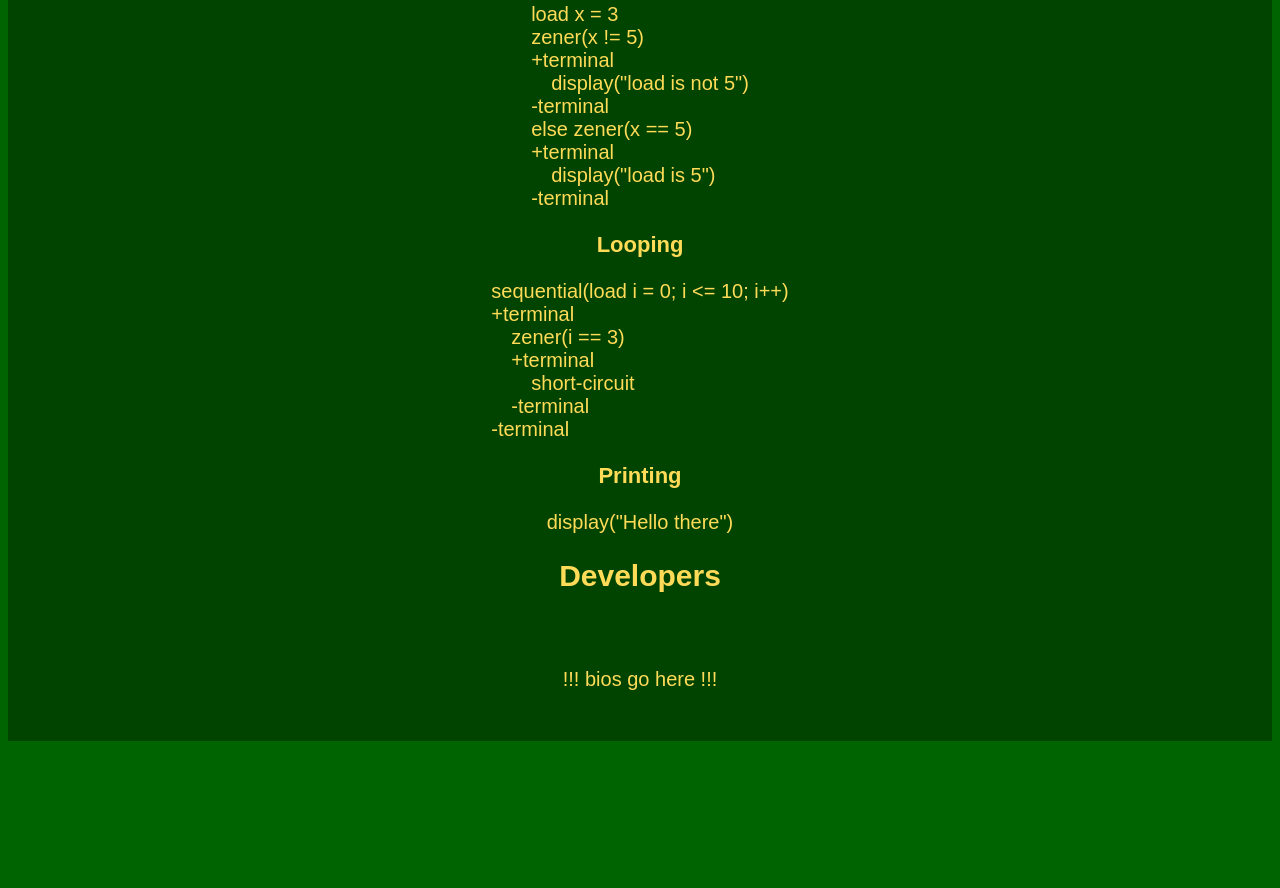
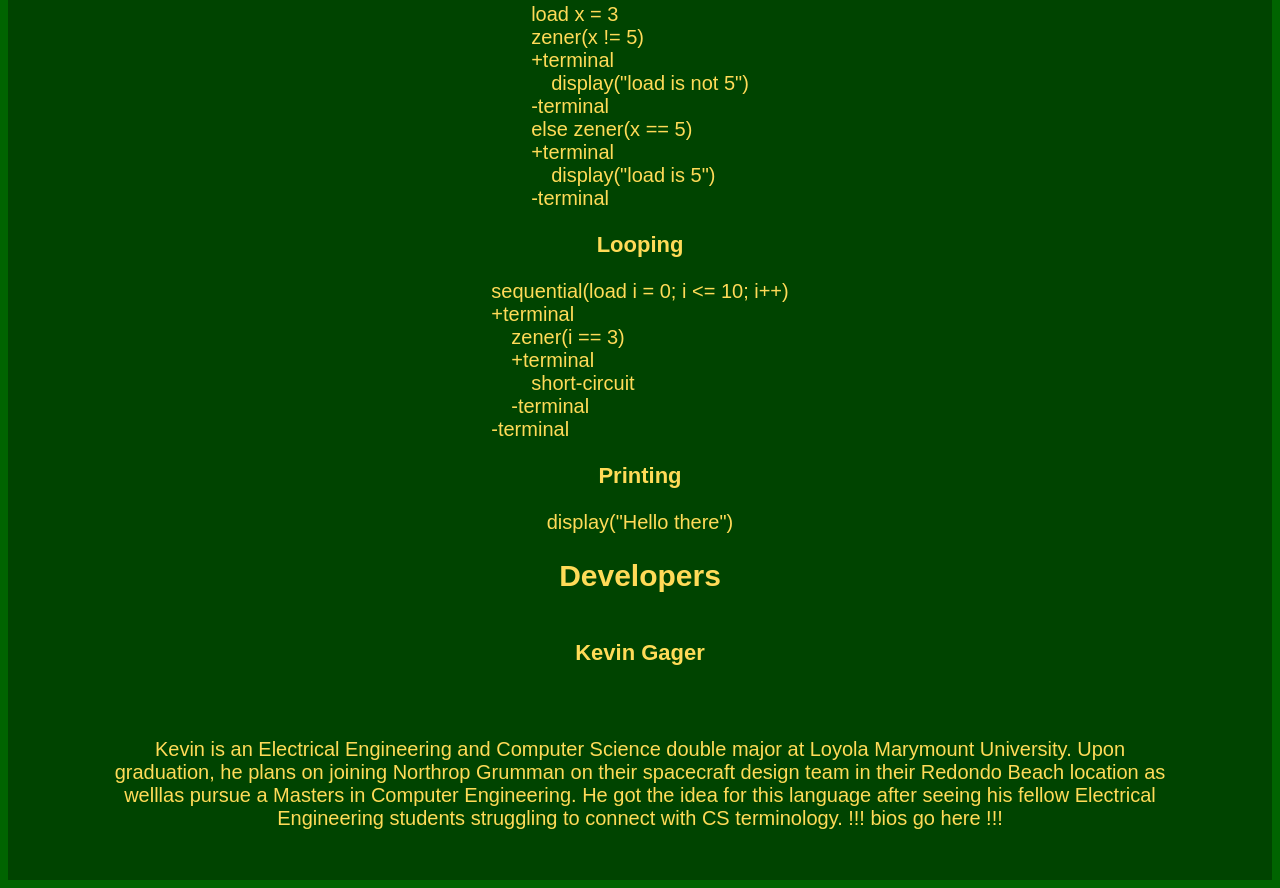
Before and after one commit to StatusSin/Electric-Script, a website: page index.html in a window 1280 px wide. Shown: the part 1389-2277 px from the top of the page. Before the commit the page ends 2138 px from the top, so only its background shows below. Drawn offline with Linux system fonts and the light colour scheme.

Commit message:
Update index.html

```diff
--- a/index.html
+++ b/index.html
@@ -105,7 +105,12 @@
         display("Hello there")</div>
 
         <h2>Developers</h2>
-        <p>!!! bios go here !!!</p>
+        <h3>Kevin Gager</h3>
+        <p>Kevin is an Electrical Engineering and Computer Science double major at Loyola Marymount University.
+            Upon graduation, he plans on joining Northrop Grumman on their spacecraft design team in their Redondo
+            Beach location as welllas pursue a Masters in Computer Engineering. He got the idea for this language
+            after seeing his fellow Electrical Engineering students struggling to connect with CS terminology.
+            !!! bios go here !!!</p>
 
     </div>
 </body>
```
